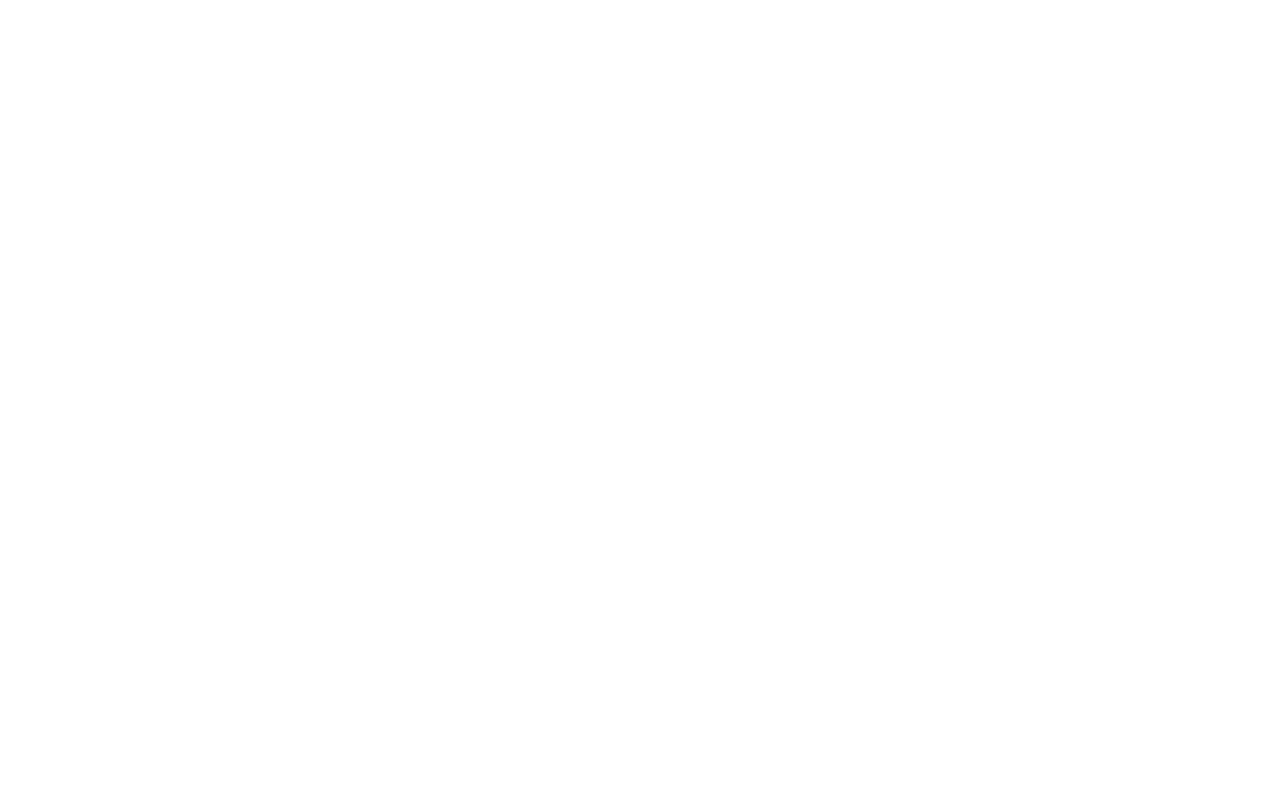
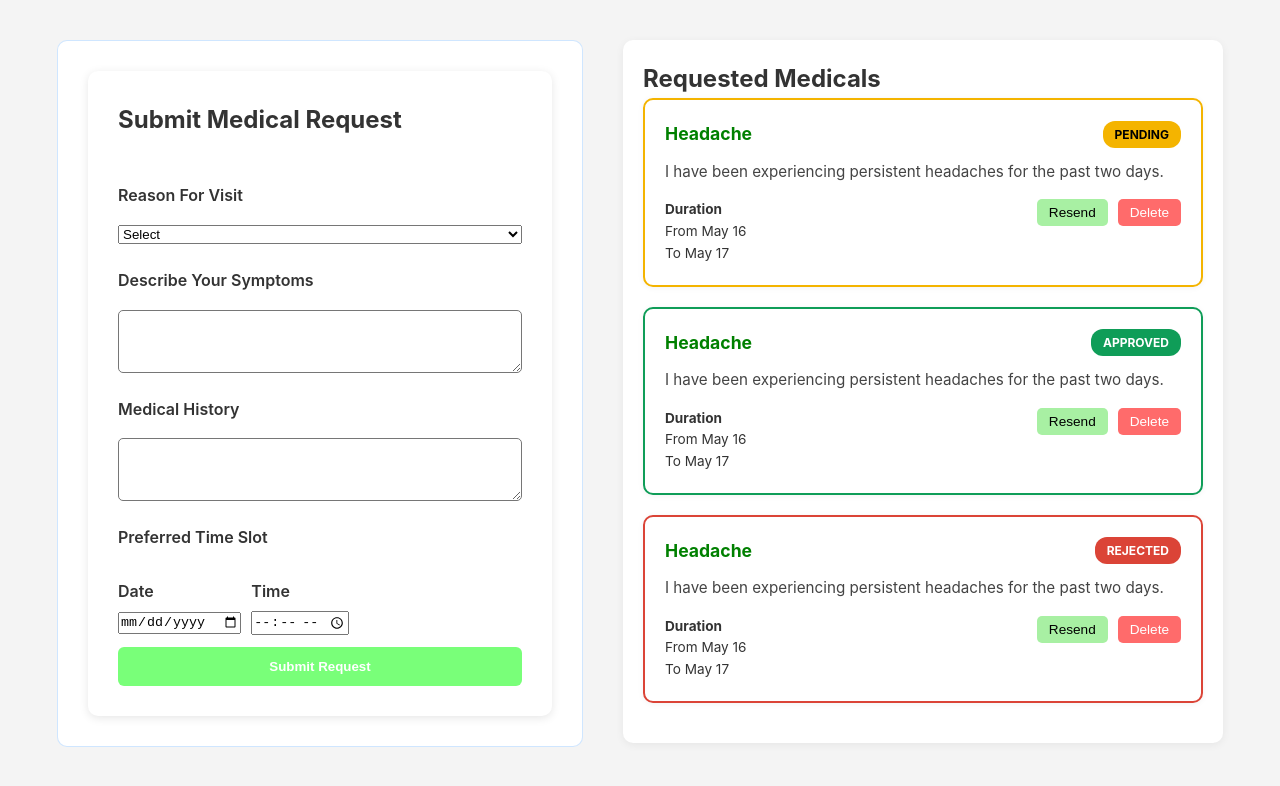
Before and after one commit to LaKrUwaNS/UWU_Medical, a React (Vite) app in the folder student/: page / in a window 1280 px wide. Shown: the top 786 px of the page. Built offline with nearby package versions, Linux system fonts and the light colour scheme.

Commit message:
CREATE: Medical Request page with form and request cards

```diff
--- a/student/src/App.jsx
+++ b/student/src/App.jsx
@@ -1,13 +1,11 @@
 import "./App.css";
-
+import ApplyMedical from "./pages/Apply Medical/applyMedical"; // Keep the import as-is
 
 function App() {
   return (
-    <div>
-
-
-    </div>
-
+    <>
+      <ApplyMedical />
+    </>
   );
 }
 
--- /dev/null
+++ b/student/src/components/MedicalForm/MedicalForm.css
@@ -0,0 +1,107 @@
+.form-container {
+    flex: 1;
+    display: flex;
+    flex-direction: column;
+    gap: 12px;
+    padding: 30px;
+    border-radius: 10px;
+    box-shadow: 0px 2px 10px rgba(0,0,0,0.1);
+    background: white;
+
+}
+
+.form-container h2{
+    margin-bottom: 20px;
+}
+.form-container label {
+  display: block;
+  margin-top: 12px;
+  margin-bottom: 4px;
+  font-weight: 600;
+}
+
+textarea,select.input,button {
+    padding: 8px;
+    border: 1 px solid #ccc;
+    border-radius: 5px;
+}
+.submit{
+    width: 100%;.form-container {
+  flex: 1;
+  display: flex;
+  flex-direction: column;
+  gap: 12px;
+  padding: 30px;
+  border-radius: 10px;
+  box-shadow: 0px 2px 10px rgba(0, 0, 0, 0.1);
+  background: white;
+}
+
+.form-container h2 {
+  margin-bottom: 20px;
+}
+
+.form-container label {
+  display: block;
+  margin-top: 12px;
+  margin-bottom: 4px;
+  font-weight: 600;
+}
+
+textarea,
+select,
+input {
+  padding: 8px;
+  border: 1px solid #ccc;
+  border-radius: 5px;
+  font-size: 1rem;
+  width: 100%;
+}
+
+.submit {
+  width: 100%;
+  padding: 12px;
+  border-radius: 6px;
+  font-weight: bold;
+  color: white;
+  border: none;
+  cursor: pointer;
+  background: rgba(121, 255, 121, 1);
+  transition: background 0.3s ease;
+  margin-top: 20px;
+}
+
+.submit:hover {
+  background-color: #45a049;
+}
+
+.timeslot {
+  display: flex;
+  gap: 10px;
+  flex-wrap: wrap;
+}
+
+.slot-item {
+  flex: 1;
+  min-width: 120px;
+}
+
+    padding: 12px;
+    border-radius: 6px;
+    font-weight: bold;
+    color: white;
+    border: none;
+    cursor: pointer;
+    background: rgba(121, 255, 121, 1);
+    transition: background 0.3s;
+
+}
+.submit :hover{
+     background-color: #45a049;
+
+
+}
+.timeslot {
+    display: flex;
+    gap: 10px;
+}
--- /dev/null
+++ b/student/src/components/MedicalForm/MedicalForm.jsx
@@ -0,0 +1,40 @@
+import React from 'react';
+import './MedicalForm.css';
+
+function MedicalForm() {
+  return (
+   <div className="form-container">
+    <h2>Submit Medical Request</h2>
+
+
+    <label htmlFor=''>Reason For Visit</label>
+    <select id='' name='' required>
+      <option >Select</option>
+      <option value="headache">Headache</option>
+      <option value="fever">Fever</option>
+    </select>
+
+    <label htmlFor='symptoms'>Describe Your Symptoms</label>
+    <textarea id='symptoms' name='symptoms' rows="3" required />
+
+     <label htmlFor="history">Medical History</label>
+      <textarea id="history" name="history" rows="3" />
+
+    <label>Preferred Time Slot</label>
+      <div className="timeslot">
+        <div className="slot-item">
+          <label htmlFor="date">Date</label>
+          <input type="date" id="date" name="date" required />
+        </div>
+        <div className="slot-item">
+          <label htmlFor="time">Time</label>
+          <input type="time" id="time" name="time" required />
+        </div>
+      </div>
+     <button className="submit"type="submit">Submit Request</button>
+
+   </div>
+  )
+}
+
+export default MedicalForm;
--- /dev/null
+++ b/student/src/components/RequestCard/RequestCard.css
@@ -0,0 +1,93 @@
+.request-card {
+  border: 2px solid transparent;
+  border-radius: 10px;
+  padding: 20px;
+  margin-bottom: 20px;
+  background-color: #fff;
+  box-shadow: 0 1px 6px rgba(0, 0, 0, 0.05);
+}
+
+.request-header {
+  display: flex;
+  justify-content: space-between;
+  align-items: center;
+  margin-bottom: 12px;
+}
+
+.request-title {
+  font-weight: bold;
+  font-size: 1.1rem;
+  color: #008000; /* green text for medical titles */
+}
+
+.badge {
+  padding: 4px 12px;
+  border-radius: 12px;
+  font-size: 0.75rem;
+  font-weight: bold;
+  text-transform: uppercase;
+}
+
+.pending {
+  border-color: #f4b400;
+}
+.pending.badge {
+  background-color: #f4b400;
+  color: black;
+}
+
+.approved {
+  border-color: #0f9d58;
+}
+.approved.badge {
+  background-color: #0f9d58;
+  color: white;
+}
+
+.rejected {
+  border-color: #db4437;
+}
+.rejected.badge {
+  background-color: #db4437;
+  color: white;
+}
+
+.request-description {
+  margin-bottom: 16px;
+  font-size: 0.95rem;
+  line-height: 1.5;
+  color: #444;
+}
+
+.request-footer {
+  display: flex;
+  justify-content: space-between;
+  align-items: flex-start;
+}
+
+.duration {
+  font-size: 0.85rem;
+}
+
+.button-group {
+  display: flex;
+  gap: 10px;
+}
+
+.button-group button {
+  padding: 6px 12px;
+  border-radius: 5px;
+  border: none;
+  font-size: 0.85rem;
+  cursor: pointer;
+}
+
+.resend-btn {
+  background-color: #a8f0a3;
+  color: black;
+}
+
+.delete-btn {
+  background-color: #ff6b6b;
+  color: white;
+}
--- /dev/null
+++ b/student/src/components/RequestCard/RequestCard.jsx
@@ -0,0 +1,37 @@
+import React from 'react';
+import './RequestCard.css';
+
+function RequestCard({ status, title, description, fromDate, toDate }) {
+  const statusClass = {
+    Pending: 'pending',
+    Approved: 'approved',
+    Rejected: 'rejected',
+  };
+
+  const cssClass = statusClass[status] || 'pending';
+
+  return (
+    <div className={`request-card ${cssClass}`}>
+      <div className="request-header">
+        <span className="request-title">{title}</span>
+        <span className={`badge ${cssClass}`}>{status}</span>
+      </div>
+
+      <p className="request-description">{description}</p>
+
+      <div className="request-footer">
+        <div className="duration">
+          <strong>Duration</strong><br />
+          <span>From {fromDate}</span><br />
+          <span>To {toDate}</span>
+        </div>
+        <div className="button-group">
+          <button className="btn resend-btn">Resend</button>
+          <button className="btn delete-btn">Delete</button>
+        </div>
+      </div>
+    </div>
+  );
+}
+
+export default RequestCard;
--- a/student/src/index.css
+++ b/student/src/index.css
@@ -0,0 +1,31 @@
+/* Global reset and base */
+* {
+  margin: 0;
+  padding: 0;
+  box-sizing: border-box;
+}
+
+body {
+  font-family: 'Inter', sans-serif;
+  background-color: #f4f4f4;
+  color: #333;
+  line-height: 1.6;
+}
+
+/* Layout */
+.page-container {
+  display: flex;
+  gap: 40px;
+  padding: 30px;
+  justify-content: space-between;
+  min-height: 100vh;
+}
+
+/* Right Section */
+.request-section {
+  flex: 1;
+  background: white;
+  padding: 20px;
+  border-radius: 10px;
+  box-shadow: 0 2px 8px rgba(0, 0, 0, 0.06);
+}
--- /dev/null
+++ b/student/src/pages/Apply Medical/ApplyMedical.css
@@ -0,0 +1,26 @@
+.page-container {
+  display: flex;
+  justify-content: center;
+  align-items: flex-start;
+  padding: 40px;
+  gap: 40px;
+  background-color: #f4f4f4;
+  min-height: 100vh;
+}
+
+.form-wrapper {
+  width: 526px;
+  max-width: 100%;
+  border: 1px solid #007bff30;
+  border-radius: 10px;
+  padding: 30px;
+  background: #fff;
+}
+
+.request-section {
+  flex: 1;
+  background-color: #fff;
+  padding: 20px;
+  border-radius: 10px;
+  max-width: 600px;
+}
--- /dev/null
+++ b/student/src/pages/Apply Medical/ApplyMedical.jsx
@@ -0,0 +1,43 @@
+import React from 'react';
+import './ApplyMedical.css';
+import MedicalForm from '../../components/MedicalForm/MedicalForm';
+import RequestCard from '../../components/RequestCard/RequestCard';
+
+function ApplyMedical() {
+  return (
+    <div className="page-container">
+      <div className="form-wrapper">
+         <MedicalForm />
+      </div>
+
+
+      <div className="request-section">
+        <h2>Requested Medicals</h2>
+
+        <RequestCard
+          status="Pending"
+          title="Headache"
+          description="I have been experiencing persistent headaches for the past two days."
+          fromDate="May 16"
+          toDate="May 17"
+        />
+        <RequestCard
+          status="Approved"
+          title="Headache"
+          description="I have been experiencing persistent headaches for the past two days."
+          fromDate="May 16"
+          toDate="May 17"
+        />
+        <RequestCard
+          status="Rejected"
+          title="Headache"
+          description="I have been experiencing persistent headaches for the past two days."
+          fromDate="May 16"
+          toDate="May 17"
+        />
+      </div>
+    </div>
+  );
+}
+
+export default ApplyMedical;
--- a/student/src/pages/Home/home.jsx
+++ b/student/src/pages/Home/home.jsx
@@ -46,4 +46,4 @@
     );
 }
 
-export default Home
+export default Home;
```
